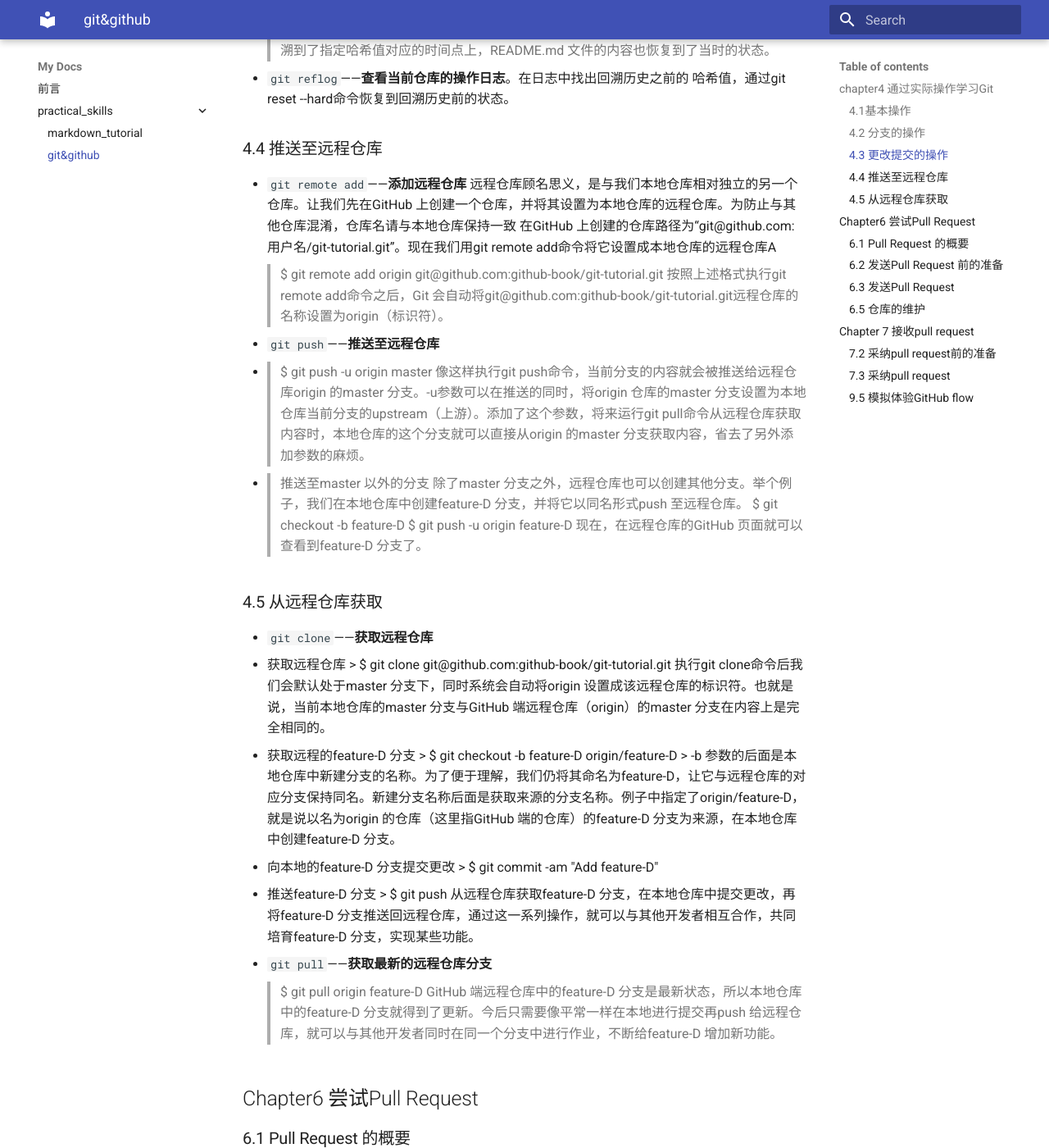
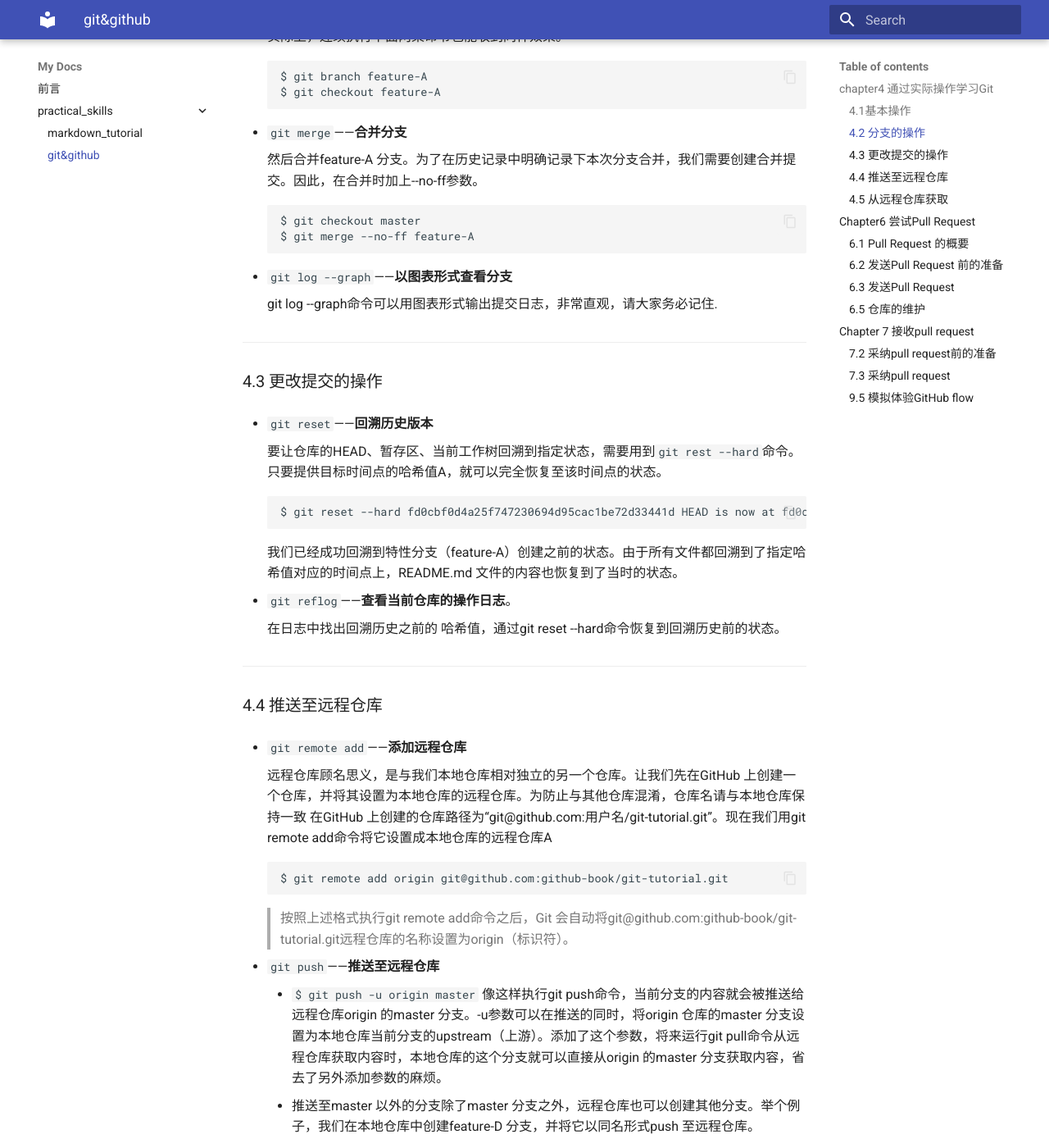
Before and after one commit to Andy-xiaokang/my-mkdocs, an MkDocs documentation site: the page built from docs/practical_skills/git_learning.md, in a window 1280 px wide and 1400 px high, scrolled down 1281 px. Shown: the whole window at 82% size. Built offline with MkDocs 1.6.1 and Material for MkDocs 9.7.7, drawn with Linux system fonts in a browser that asks for light colours; some of the changed text lies outside the part shown.

Commit message:
fix git_learning.md

````diff
--- a/docs/practical_skills/git_learning.md
+++ b/docs/practical_skills/git_learning.md
@@ -1,78 +1,123 @@
 # Github 入门与实践笔记
+!!! note
+    这篇Markdown写在mkdocs之前，部分规则与mkdocs渲染规则不同，所以部分内容显示有些奇怪, 此mkdocs的Markdown语法有些严苛
 ## chapter4 通过实际操作学习Git
 ### 4.1基本操作
 * `git init`——**初始化仓库**
   要使用Git 进行版本管理，必须先初始化仓库。Git 是使用git init命令进行初始化的。请实际建立一个目录并初始化仓库。
-  > $ mkdir git-tutorial
-   \$ cd git-tutorial
-   \$ git init
-
-   如果初始化成功，执行了git init命令的目录下就会生成.git 目录。这.git目录里存储着管理当前目录内容所需的仓库数据。在Git 中，我们将这个目录的内容称为“附属于该仓库的工作树”。文件的编辑等操作在工作树中进行，然后记录到仓库中，以此管理文件的历史快照。如果想将文件恢复到原先的状态，可以从仓库中调取之前的快照，在工作树中打开。
+  ```
+  $ mkdir git-tutorial
+  $ cd git-tutorial
+  $ git init
+  ```
+  如果初始化成功，执行了git init命令的目录下就会生成.git 目录。这.git目录里存储着管理当前目录内容所需的仓库数据。在Git 中，我们将这个目录的内容称为“附属于该仓库的工作树”。文件的编辑等操作在工作树中进行，然后记录到仓库中，以此管理文件的历史快照。如果想将文件恢复到原先的状态，可以从仓库中调取之前的快照，在工作树中打开。
 * `git status`——**查看仓库的状态**
 * `git add`——**向暂存区中添加文件**
 * `git commit`——**保存仓库的历史记录**
-  `git commit`命令可以将当前暂存区中的文件实际保存到仓库的历史记录中。通过这些记录，我们就可以在工作树中复原文件。
-  记述一行提交信息
-  > $ git commit -m "First commit"
-    -m 参数后的"First commit"称作提交信息，是对这个提交的概述。
-    git commit -am "message"一次性完成add 和commit
+  `git commit`命令可以将当前暂存区中的文件实际保存到仓库的历史记录中。通过这些记录，我们就可以在工作树中复原文件。记述一行提交信息
+  ```
+  $ git commit -m "First commit"
+  ```
+  -m 参数后的"First commit"称作提交信息，是对这个提交的概述。git commit -am "message"一次性完成add 和commit
 * `git log`——**查看提交日志**
   只要在`git log`命令后加上目录名，便会只显示该目录下的日志。如果加的是文件名，就会只显示与该文件相关的日志。
-  > $ git log README.md
-
+    ```
+    $ git log README.md
+    ```
 * `git diff`——**查看更改前后的差别**
   不妨养成这样一个好习惯：在执行`git commit`命令之前先执行`git diff HEAD`命令，查看本次提交与上次提交之间有什么差别，等确认完毕后再进行提交。这里的HEAD 是指向当前分支中最新一次提交的指针。
+
+***
 
 ### 4.2 分支的操作
 * `git branch`——**显示分支一览表**
 * `git checkout -b`——**创建、切换分支**
-  >实际上，连续执行下面两条命令也能收到同样效果。
-    > $ git branch feature-A
-    > \$ git checkout feature-A
+
+    实际上，连续执行下面两条命令也能收到同样效果。
+    ```
+    $ git branch feature-A
+    $ git checkout feature-A
+    ```
+
 * `git merge`——**合并分支**
-    >然后合并feature-A 分支。为了在历史记录中明确记录下本次分支合并，我们需要创建合并提交。因此，在合并时加上--no-ff参数。
-    \$ git checkout master
+
+    然后合并feature-A 分支。为了在历史记录中明确记录下本次分支合并，我们需要创建合并提交。因此，在合并时加上--no-ff参数。
+    ```
+    $ git checkout master
     $ git merge --no-ff feature-A
+    ```
+
 * `git log --graph`——**以图表形式查看分支**
-  git log --graph命令可以用图表形式输出提交日志，非常直观，请大家务必记住.
+
+    git log --graph命令可以用图表形式输出提交日志，非常直观，请大家务必记住.
+
+***
 
 ### 4.3 更改提交的操作
 * `git reset`——**回溯历史版本**
-  要让仓库的HEAD、暂存区、当前工作树回溯到指定状态，需要用到`git rest --hard`命令。只要提供目标时间点的哈希值A，就可以完全恢复至该时间点的状态。
-  > $ git reset --hard fd0cbf0d4a25f747230694d95cac1be72d33441d HEAD is now at fd0cbf0 Add index
-  我们已经成功回溯到特性分支（feature-A）创建之前的状态。由于所有文件都回溯到了指定哈希值对应的时间点上，README.md 文件的内容也恢复到了当时的状态。
-* `git reflog`——**查看当前仓库的操作日志**。在日志中找出回溯历史之前的 哈希值，通过git reset --hard命令恢复到回溯历史前的状态。
+
+    要让仓库的HEAD、暂存区、当前工作树回溯到指定状态，需要用到`git rest --hard`命令。只要提供目标时间点的哈希值A，就可以完全恢复至该时间点的状态。
+    ```
+    $ git reset --hard fd0cbf0d4a25f747230694d95cac1be72d33441d HEAD is now at fd0cbf0 Add index
+    ```
+
+    我们已经成功回溯到特性分支（feature-A）创建之前的状态。由于所有文件都回溯到了指定哈希值对应的时间点上，README.md 文件的内容也恢复到了当时的状态。
+
+* `git reflog`——**查看当前仓库的操作日志**。
+
+    在日志中找出回溯历史之前的 哈希值，通过git reset --hard命令恢复到回溯历史前的状态。
+
+***
 
 ### 4.4 推送至远程仓库
 * `git remote add`——**添加远程仓库**
-  远程仓库顾名思义，是与我们本地仓库相对独立的另一个仓库。让我们先在GitHub 上创建一个仓库，并将其设置为本地仓库的远程仓库。为防止与其他仓库混淆，仓库名请与本地仓库保持一致
-  在GitHub 上创建的仓库路径为“git@github.com:用户名/git-tutorial.git”。现在我们用git remote add命令将它设置成本地仓库的远程仓库A
-  > $ git remote add origin git@github.com:github-book/git-tutorial.git
-  >按照上述格式执行git remote add命令之后，Git 会自动将git@github.com:github-book/git-tutorial.git远程仓库的名称设置为origin（标识符）。
+
+    远程仓库顾名思义，是与我们本地仓库相对独立的另一个仓库。让我们先在GitHub 上创建一个仓库，并将其设置为本地仓库的远程仓库。为防止与其他仓库混淆，仓库名请与本地仓库保持一致
+    在GitHub 上创建的仓库路径为“git@github.com:用户名/git-tutorial.git”。现在我们用git remote add命令将它设置成本地仓库的远程仓库A
+
+    ```
+    $ git remote add origin git@github.com:github-book/git-tutorial.git
+    ```
+
+    >按照上述格式执行git remote add命令之后，Git 会自动将git@github.com:github-book/git-tutorial.git远程仓库的名称设置为origin（标识符）。
+
 * `git push`——**推送至远程仓库**
-  * > $ git push -u origin master
-  像这样执行git push命令，当前分支的内容就会被推送给远程仓库origin 的master 分支。-u参数可以在推送的同时，将origin 仓库的master 分支设置为本地仓库当前分支的upstream（上游）。添加了这个参数，将来运行git pull命令从远程仓库获取内容时，本地仓库的这个分支就可以直接从origin 的master 分支获取内容，省去了另外添加参数的麻烦。
-  * >推送至master 以外的分支
-     除了master 分支之外，远程仓库也可以创建其他分支。举个例子，我们在本地仓库中创建feature-D 分支，并将它以同名形式push 至远程仓库。
-     \$ git checkout -b feature-D
-     $ git push -u origin feature-D
-     现在，在远程仓库的GitHub 页面就可以查看到feature-D 分支了。
+    * `$ git push -u origin master`
+    像这样执行git push命令，当前分支的内容就会被推送给远程仓库origin 的master 分支。-u参数可以在推送的同时，将origin 仓库的master 分支设置为本地仓库当前分支的upstream（上游）。添加了这个参数，将来运行git pull命令从远程仓库获取内容时，本地仓库的这个分支就可以直接从origin 的master 分支获取内容，省去了另外添加参数的麻烦。
+    * 推送至master 以外的分支除了master 分支之外，远程仓库也可以创建其他分支。举个例子，我们在本地仓库中创建feature-D 分支，并将它以同名形式push 至远程仓库。
+          ```
+          $ git checkout -b feature-D
+          $ git push -u origin feature-D
+          ```
+          现在，在远程仓库的GitHub 页面就可以查看到feature-D 分支了。
+
+***
 
 ### 4.5 从远程仓库获取
 * `git clone`——**获取远程仓库**
-  * 获取远程仓库
-    > $ git clone git@github.com:github-book/git-tutorial.git
+    * 获取远程仓库
+      ```
+      $ git clone git@github.com:github-book/git-tutorial.git
+      ```
       执行git clone命令后我们会默认处于master 分支下，同时系统会自动将origin 设置成该远程仓库的标识符。也就是说，当前本地仓库的master 分支与GitHub 端远程仓库（origin）的master 分支在内容上是完全相同的。
-  * 获取远程的feature-D 分支
-    > $ git checkout -b feature-D origin/feature-D
-    > -b 参数的后面是本地仓库中新建分支的名称。为了便于理解，我们仍将其命名为feature-D，让它与远程仓库的对应分支保持同名。新建分支名称后面是获取来源的分支名称。例子中指定了origin/feature-D，就是说以名为origin 的仓库（这里指GitHub 端的仓库）的feature-D 分支为来源，在本地仓库中创建feature-D 分支。
-  * 向本地的feature-D 分支提交更改
-    > $ git commit -am "Add feature-D"
-  * 推送feature-D 分支
-    > $ git push
-    从远程仓库获取feature-D 分支，在本地仓库中提交更改，再将feature-D 分支推送回远程仓库，通过这一系列操作，就可以与其他开发者相互合作，共同培育feature-D 分支，实现某些功能。
+    * 获取远程的feature-D 分支
+      ```
+      $ git checkout -b feature-D origin/feature-D
+      ```
+      -b 参数的后面是本地仓库中新建分支的名称。为了便于理解，我们仍将其命名为feature-D，让它与远程仓库的对应分支保持同名。新建分支名称后面是获取来源的分支名称。例子中指定了origin/feature-D，就是说以名为origin 的仓库（这里指GitHub 端的仓库）的feature-D 分支为来源，在本地仓库中创建feature-D 分支。
+    * 向本地的feature-D 分支提交更改
+      ```
+       $ git commit -am "Add feature-D"
+      ```
+    * 推送feature-D 分支
+      ```
+       $ git push
+      ```
+      从远程仓库获取feature-D 分支，在本地仓库中提交更改，再将feature-D 分支推送回远程仓库，通过这一系列操作，就可以与其他开发者相互合作，共同培育feature-D 分支，实现某些功能。
 * `git pull`——**获取最新的远程仓库分支**
-  > $ git pull origin feature-D
+  ```
+   $ git pull origin feature-D
+  ```
   GitHub 端远程仓库中的feature-D 分支是最新状态，所以本地仓库中的feature-D 分支就得到了更新。今后只需要像平常一样在本地进行提交再push 给远程仓库，就可以与其他开发者同时在同一个分支中进行作业，不断给feature-D 增加新功能。
 
 ## Chapter6 尝试Pull Request
@@ -80,87 +125,134 @@
 * 什么是 Pull Request
   首先我们来理解什么是Pull Request。Pull Request 是自己修改源代码后，请求对方仓库采纳该修改时采取的一种行为。
 
+***
+
 ### 6.2 发送Pull Request 前的准备
 * Fork（Github网页上）
 * clone
-  > \$ git clone git@github.com:hirocastest/first-pr.git
-  > $ cd first-pr
-
+  ```
+  $ git clone git@github.com:hirocastest/first-pr.git
+  $ cd first-pr
+  ```
   first-pr 目录下会生成Git 仓库。这个仓库与我们GitHub 账户下first-pr 仓库状态相同。现在只要在这个仓库中修改源代码进行push，GitHub 账户中的仓库就会被修改。
 * branch 创建特性分支
-  > git checkout -b work
+  ```
+   git checkout -b work
+  ```
 * 提交修改
-  > \$ git add index.html
-  >   $ git commit -m "Add my impression"
+  ```
+  $ git add index.html
+  $ git commit -m "Add my impression"
+  ```
 * 创建远程分支
   要从GitHub 发送Pull Request，GitHub 端的仓库中必须有一个包含了修改后代码的分支。我们现在就来创建本地work 分支的相应远程分支。
-  > $ git push origin work
+  ```
+  $ git push origin work
+  ```
+
+***
 
 ### 6.3 发送Pull Request
 * 登录GitHub 并切换至work 分支。点击分支名左侧的绿色按钮，会跳转至查看分支间差别的页面（图6.4）。请在这里通过差别查看刚刚进行的更改是否正确。这里显示的东西就是我们本次Pull Request 中包含的提交。确认想要发送的Pull Request 的内容差别无误后，请点击Create PullRequest。确认没有问题后，点击Send pull request 按钮。这样一来，Pull Request 的目标仓库中就会新建Pull Request 和Issue，同时该仓库的管理者会接到通知。
 
+***
+
 ### 6.5 仓库的维护
-Fork 或clone 来的仓库，一旦放置不管就会离最新的源代码越来越远。如果不以最新的源代码为基础进行开发，劳神费力地编写代码也很可能是白费力气。下面就让我们学习如何让仓库保持最新状态。通常来说clone 来的仓库实际上与原仓库并没有任何关系。所以我们需要将原仓库设置为远程仓库，从该仓库获取（fetch）数据与本地仓库进行合并（merge），让本地仓库的源代码保持最新状态。
+  Fork 或clone 来的仓库，一旦放置不管就会离最新的源代码越来越远。如果不以最新的源代码为基础进行开发，劳神费力地编写代码也很可能是白费力气。下面就让我们学习如何让仓库保持最新状态。通常来说clone 来的仓库实际上与原仓库并没有任何关系。所以我们需要将原仓库设置为远程仓库，从该仓库获取（fetch）数据与本地仓库进行合并（merge），让本地仓库的源代码保持最新状态。
+
 * 仓库的 Fork 与 clone
   将octocat/Spoon-Knife 作为原仓库，在GitHub 上进行Fork，然后clone。
-  > \$ git clone git@github.com:hirocastest/Spoon-Knife.git
-  > $ cd Spoon-Knife
+  ```
+  $ git clone git@github.com:hirocastest/Spoon-Knife.git
+  $ cd Spoon-Knife
+  ```
 * 给原仓库设置名称
   我们给原仓库设置upstream 的名称，将其作为远程仓库。
-  > $ git remote add upstream git://github.com/octocat/Spoon-Knife.git
-  > 今后，我们的这个仓库将以upstream 作为原仓库的标识符。这个环境下只需要设定一次。
+  ```
+  $ git remote add upstream git://github.com/octocat/Spoon-Knife.git
+  ```
+  今后，我们的这个仓库将以upstream 作为原仓库的标识符。这个环境下只需要设定一次。
 * 获取最新数据
-  > $ git fetch upstream
-  >From git://github.com/octocat/Spoon-Knife
-  > \* [new branch] master -> upstream/master
-  >\$ git merge upstream/master
-  > Already up-to-date.
-
+  ```
+  $ git fetch upstream From git://github.com/octocat/Spoon-Knife * [new branch] master -> upstream/master
+  $ git merge upstream/master > Already up-to-date.
+  ```
    我们通过 `git fetch` 命令获取最新的数据，将upstream/master 分支与当前分支（master）合并。这样一来，当前分支（master）就获得了最新的源代码。各位在创建特性分支，编辑源代码之前，建议先将仓库更新到这一状态。一般情况下master 分支都会获取最新代码，很少需要Fork 的开发者亲自进行修正。
 
 ## Chapter 7 接收pull request
 ### 7.2 采纳pull request前的准备
 **在本地开发环境中反映 Pull Request的内容**
 下面我们来讲解收到Pull Request 后在本地开发环境中进行实际检查的流程。在本示例中，Pull Request 接收方的用户名为ituring，发送方的用户名为“PR 发送者”。
+
 * 将接收方的本地仓库更新至最新状态
-  首先，将Pull Request 接收方的仓库clone 到本地开发环境中，如果已经clone 过，那么请进行pull 等操作更新至最新状态。
-  >\$ git clone git@github.com:ituring/first-pr.git
-  > $ cd first-pr
+
+    首先，将Pull Request 接收方的仓库clone 到本地开发环境中，如果已经clone 过，那么请进行pull 等操作更新至最新状态。
+    ```
+    $ git clone git@github.com:ituring/first-pr.git
+    $ cd first-pr
+    ```
+
 * 获取发送方的远程仓库
-  将Pull Request 发送方的仓库设置为本地仓库的远程仓库，获取发送方仓库的数据
-  >\$ git remote add PR发送者 git@github.com:PR发送者/first-pr.git
-  >$ git fetch PR发送者
 
-  现在我们获取了Pull Request 发送方仓库以及分支的数据
+    将Pull Request 发送方的仓库设置为本地仓库的远程仓库，获取发送方仓库的数据
+    ```
+    $ git remote add PR发送者 git@github.com:PR发送者/first-pr.git
+    $ git fetch PR发送者
+    ```
+    现在我们获取了Pull Request 发送方仓库以及分支的数据
+
 * 创建用于检查的分支
-  前面我们只获取了远程仓库的数据，这些数据尚未反映在任何一个分支中。因此我们需要创建一个分支，用来模拟采纳Pull Request 后的状态。由于这是我们第一个Pull Request，分支名就叫pr1。
-  > $ git checkout -b pr1
+
+    前面我们只获取了远程仓库的数据，这些数据尚未反映在任何一个分支中。因此我们需要创建一个分支，用来模拟采纳Pull Request 后的状态。由于这是我们第一个Pull Request，分支名就叫pr1。
+    ```
+    $ git checkout -b pr1
+    ```
+
 * 合并
-  下面要将已经fetch 完毕的“PR 发送者/work”的修改内容与pr1分支进行合并。
-  > $ git merge PR发送者/work
-  >这样一来，pr1 分支中就加入了“PR 发送者/work”分支的修改内容。
+
+    下面要将已经fetch 完毕的“PR 发送者/work”的修改内容与pr1分支进行合并。
+    ```
+    $ git merge PR发送者/work
+    ```
+    这样一来，pr1 分支中就加入了“PR 发送者/work”分支的修改内容。
+
 * 删除分支
-  检查结束后pr1 分支就没用了，可以直接删除。我们切换至pr1 之外的分支，运行下面的代码。
-  > $ git branch -D pr1
+
+    检查结束后pr1 分支就没用了，可以直接删除。我们切换至pr1 之外的分支，运行下面的代码。
+    ```
+    $ git branch -D pr1
+    ```
+
+***
+
 ### 7.3 采纳pull request
 * 完成上述内容后，如果Pull Request 的内容没有问题，大可打开浏览器找出相应的Pull Request 页面，点击Merge pull request 按钮，随后Pull Request 的内容会自动合并至仓库
-
+***
 ### 9.5 模拟体验GitHub flow
 * 添加新功能，创建新的分支
-  * 如果尚未clone 仓库
-    > \$ git clone git@github.com:ituring/fizzbuzz.git
-    > $ cd fizzbuzz
+    * 如果尚未clone 仓库
+      ```
+      $ git clone git@github.com:ituring/fizzbuzz.git
+      $ cd fizzbuzz
+      ```
 
-  * 如果之前clone 过仓库
-    >\$ git checkout master
-    $ git pull
+    * 如果之前clone 过仓库
+      ```
+      $ git checkout master
+      $ git pull
+      ```
+
 * 创建特性分支
-  > \$ git checkout -b 7-case-output-github
+  ```
+  $ git checkout -b 7-case-output-github
   $ git push -u origin 7-case-output-github
+  ```
 
 * 实现新功能(在特性分支中作出修改)
-  >\$ git commit -am "Add output GitHub"
-  > $ git push
+  ```
+  $ git commit -am "Add output GitHub"
+  $ git push
+  ```
 * 创建 Pull Request
 
 本笔记摘要参考的GitHub入门与实践
````
